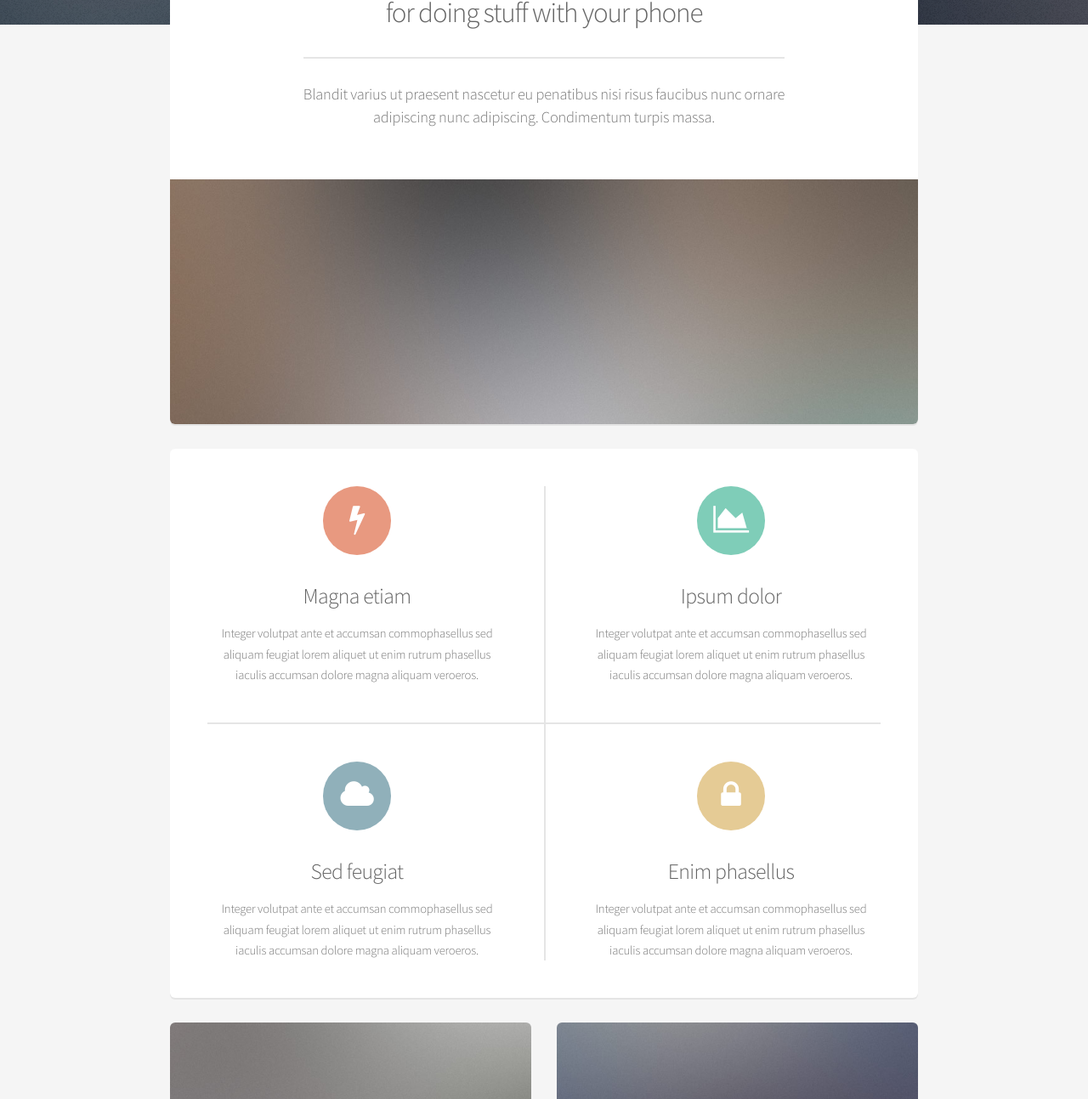
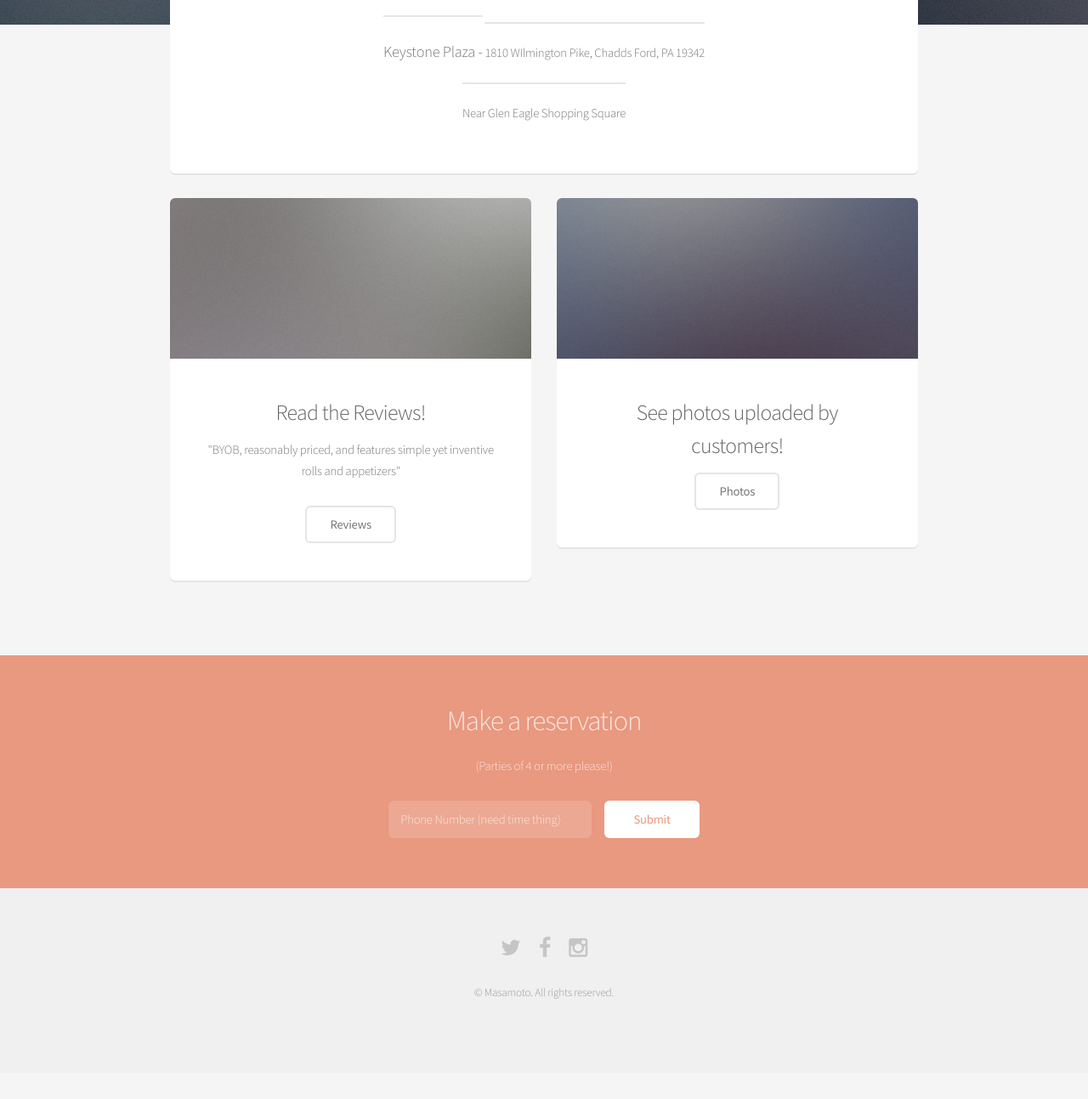
Before and after one commit to dhp1161/html5-Alpha, a plain HTML site: page index.html in a window 1280 px wide. Shown: the part 559-1852 px from the top of the page at 85% size. After the commit the page ends 1821 px from the top, so only its background shows below. Drawn offline with Linux system fonts and the light colour scheme.

Commit message:
need to add photos now

```diff
--- a/index.html
+++ b/index.html
@@ -28,14 +28,14 @@
 
 		<!-- Header -->
 			<header id="header" class="alt">
-				<h1><a href="index.html">Alpha</a> by HTML5 UP</h1>
+				<!--<h1><a href="index.html">Motos</a> by dvprk</h1>-->
 				<nav id="nav">
 					<ul>
 						<li><a href="index.html">Home</a></li>
 						<li>
-							<a href="" class="icon fa-angle-down">Layouts</a>
+							<a href="" class="icon fa-angle-down">Dropdown </a>
 							<ul>
-								<li><a href="generic.html">Generic</a></li>
+								<li><a href="generic.html">Menu</a></li>
 								<li><a href="contact.html">Contact</a></li>
 								<li><a href="elements.html">Elements</a></li>
 								<li>
@@ -56,11 +56,11 @@
 
 		<!-- Banner -->
 			<section id="banner">
-				<h2>Alpha</h2>
-				<p>Another fine responsive site template freebie by HTML5 UP.</p>
+				<h2>Masamoto</h2>
+				<p>Sushi and Asian Grill</p>
 				<ul class="actions">
-					<li><a href="#" class="button special">Sign Up</a></li>
-					<li><a href="#" class="button">Learn More</a></li>
+					<li><a href="#" class="button special">Menu</a></li>
+					<li><a href="#" class="button">Directions</a></li>
 				</ul>
 			</section>
 
@@ -69,51 +69,51 @@
 
 				<section class="box special">
 					<header class="major">
-						<h2>Introducing the ultimate mobile app
-						<br />
-						for doing stuff with your phone</h2>
-						<p>Blandit varius ut praesent nascetur eu penatibus nisi risus faucibus nunc ornare<br />
-						adipiscing nunc adipiscing. Condimentum turpis massa.</p>
+						<h2>Contemporary Asian Cuisine in Glen Mills, PA
+						</h2>
+						<p>Keystone Plaza - </p>
+						<p>1810 WIlmington Pike, Chadds Ford, PA 19342</p><br>
+						<p>Near Glen Eagle Shopping Square</p>
 					</header>
-					<span class="image featured"><img src="images/pic01.jpg" alt="" /></span>
+					<!--<span class="image featured"><img src="images/pic01.jpg" alt="" /></span>-->
 				</section>
 
-				<section class="box special features">
-					<div class="features-row">
-						<section>
-							<span class="icon major fa-bolt accent2"></span>
-							<h3>Magna etiam</h3>
-							<p>Integer volutpat ante et accumsan commophasellus sed aliquam feugiat lorem aliquet ut enim rutrum phasellus iaculis accumsan dolore magna aliquam veroeros.</p>
-						</section>
-						<section>
-							<span class="icon major fa-area-chart accent3"></span>
-							<h3>Ipsum dolor</h3>
-							<p>Integer volutpat ante et accumsan commophasellus sed aliquam feugiat lorem aliquet ut enim rutrum phasellus iaculis accumsan dolore magna aliquam veroeros.</p>
-						</section>
-					</div>
-					<div class="features-row">
-						<section>
-							<span class="icon major fa-cloud accent4"></span>
-							<h3>Sed feugiat</h3>
-							<p>Integer volutpat ante et accumsan commophasellus sed aliquam feugiat lorem aliquet ut enim rutrum phasellus iaculis accumsan dolore magna aliquam veroeros.</p>
-						</section>
-						<section>
-							<span class="icon major fa-lock accent5"></span>
-							<h3>Enim phasellus</h3>
-							<p>Integer volutpat ante et accumsan commophasellus sed aliquam feugiat lorem aliquet ut enim rutrum phasellus iaculis accumsan dolore magna aliquam veroeros.</p>
-						</section>
-					</div>
-				</section>
+				<!--<section class="box special features">-->
+				<!--	<div class="features-row">-->
+				<!--		<section>-->
+				<!--			<span class="icon major fa-bolt accent2"></span>-->
+				<!--			<h3>Magna etiam</h3>-->
+				<!--			<p>Integer volutpat ante et accumsan commophasellus sed aliquam feugiat lorem aliquet ut enim rutrum phasellus iaculis accumsan dolore magna aliquam veroeros.</p>-->
+				<!--		</section>-->
+				<!--		<section>-->
+				<!--			<span class="icon major fa-area-chart accent3"></span>-->
+				<!--			<h3>Ipsum dolor</h3>-->
+				<!--			<p>Integer volutpat ante et accumsan commophasellus sed aliquam feugiat lorem aliquet ut enim rutrum phasellus iaculis accumsan dolore magna aliquam veroeros.</p>-->
+				<!--		</section>-->
+				<!--	</div>-->
+				<!--	<div class="features-row">-->
+				<!--		<section>-->
+				<!--			<span class="icon major fa-cloud accent4"></span>-->
+				<!--			<h3>Sed feugiat</h3>-->
+				<!--			<p>Integer volutpat ante et accumsan commophasellus sed aliquam feugiat lorem aliquet ut enim rutrum phasellus iaculis accumsan dolore magna aliquam veroeros.</p>-->
+				<!--		</section>-->
+				<!--		<section>-->
+				<!--			<span class="icon major fa-lock accent5"></span>-->
+				<!--			<h3>Enim phasellus</h3>-->
+				<!--			<p>Integer volutpat ante et accumsan commophasellus sed aliquam feugiat lorem aliquet ut enim rutrum phasellus iaculis accumsan dolore magna aliquam veroeros.</p>-->
+				<!--		</section>-->
+				<!--	</div>-->
+				<!--</section>-->
 
 				<div class="row">
 					<div class="6u 12u(narrower)">
 
 						<section class="box special">
 							<span class="image featured"><img src="images/pic02.jpg" alt="" /></span>
-							<h3>Sed lorem adipiscing</h3>
-							<p>Integer volutpat ante et accumsan commophasellus sed aliquam feugiat lorem aliquet ut enim rutrum phasellus iaculis accumsan dolore magna aliquam veroeros.</p>
+							<h3>Read the Reviews!</h3>
+							<p>"BYOB, reasonably priced, and features simple yet inventive rolls and appetizers"</p>
 							<ul class="actions">
-								<li><a href="#" class="button alt">Learn More</a></li>
+								<li><a href="#" class="button alt">Reviews</a></li>
 							</ul>
 						</section>
 
@@ -122,10 +122,10 @@
 
 						<section class="box special">
 							<span class="image featured"><img src="images/pic03.jpg" alt="" /></span>
-							<h3>Accumsan integer</h3>
-							<p>Integer volutpat ante et accumsan commophasellus sed aliquam feugiat lorem aliquet ut enim rutrum phasellus iaculis accumsan dolore magna aliquam veroeros.</p>
+							<h3>See photos uploaded by customers!</h3>
+							<!--<p>asdasdasd</p>-->
 							<ul class="actions">
-								<li><a href="#" class="button alt">Learn More</a></li>
+								<li><a href="#" class="button alt">Photos</a></li>
 							</ul>
 						</section>
 
@@ -137,16 +137,16 @@
 		<!-- CTA -->
 			<section id="cta">
 
-				<h2>Sign up for beta access</h2>
-				<p>Blandit varius ut praesent nascetur eu penatibus nisi risus faucibus nunc.</p>
+				<h2>Make a reservation</h2>
+				<p>(Parties of 4 or more please!)</p>
 
 				<form>
 					<div class="row uniform 50%">
 						<div class="8u 12u(mobilep)">
-							<input type="email" name="email" id="email" placeholder="Email Address" />
+							<input type="email" name="email" id="email" placeholder="Phone Number (need time thing)" />
 						</div>
 						<div class="4u 12u(mobilep)">
-							<input type="submit" value="Sign Up" class="fit" />
+							<input type="submit" value="Submit" class="fit" />
 						</div>
 					</div>
 				</form>
@@ -159,12 +159,9 @@
 					<li><a href="#" class="icon fa-twitter"><span class="label">Twitter</span></a></li>
 					<li><a href="#" class="icon fa-facebook"><span class="label">Facebook</span></a></li>
 					<li><a href="#" class="icon fa-instagram"><span class="label">Instagram</span></a></li>
-					<li><a href="#" class="icon fa-github"><span class="label">Github</span></a></li>
-					<li><a href="#" class="icon fa-dribbble"><span class="label">Dribbble</span></a></li>
-					<li><a href="#" class="icon fa-google-plus"><span class="label">Google+</span></a></li>
 				</ul>
 				<ul class="copyright">
-					<li>&copy; Untitled. All rights reserved.</li><li>Design: <a href="http://html5up.net">HTML5 UP</a></li>
+					<li>&copy; Masamoto. All rights reserved.</li>
 				</ul>
 			</footer>
 
```
Also changed, not shown: .c9/metadata/preview-https:/html5-alpha-dhp1161-1.c9.io/index.html (added), .c9/metadata/workspace/contact.html (added), .c9/metadata/workspace/elements.html (added), .c9/metadata/workspace/generic.html (added), .c9/metadata/workspace/index.html (added), .c9/metadata/workspace/js/jquery.dropotron.min.js (added), 6 other files.
